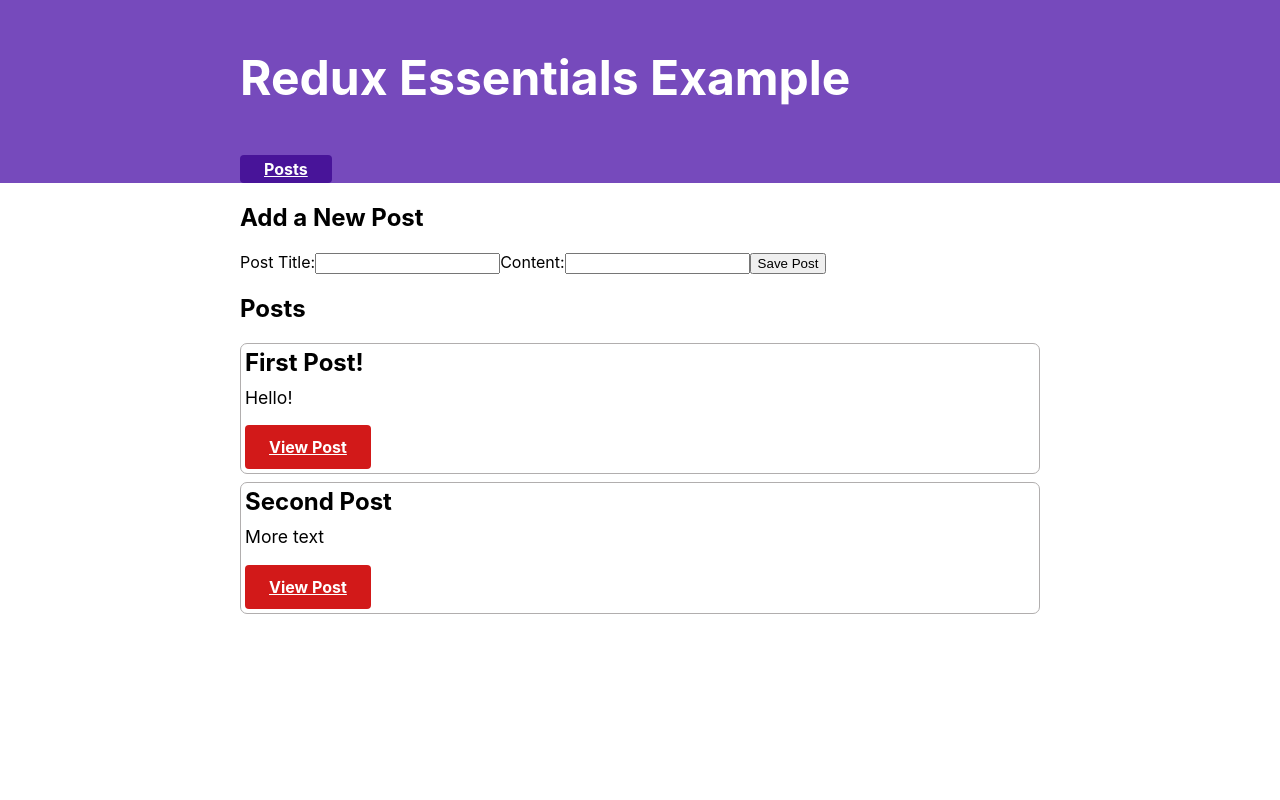
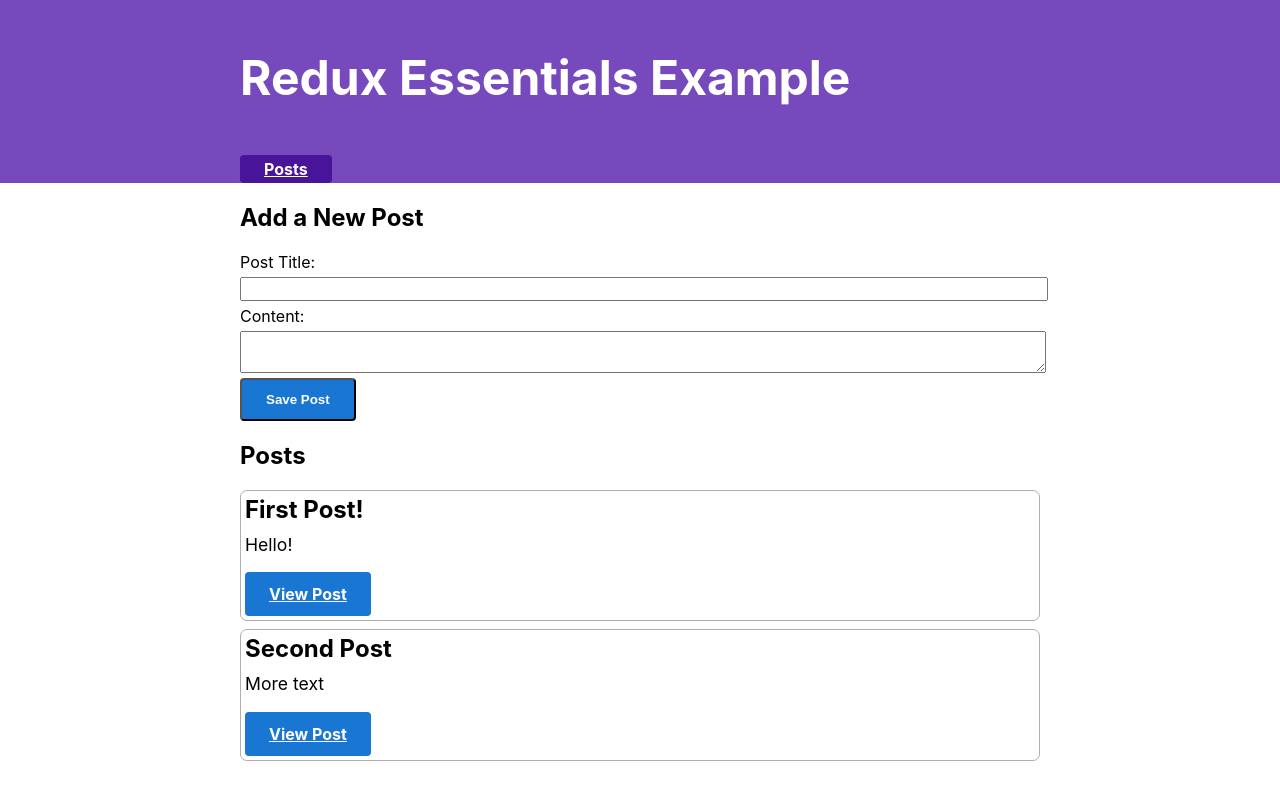
Before and after one commit to mortemors/redux-react-study, a React (Create React App) app: page / in a window 1280 px wide. Built offline with nearby package versions, Linux system fonts and the light colour scheme.

Commit message:
fix form css

```diff
--- a/src/features/posts/AddPostForm.js
+++ b/src/features/posts/AddPostForm.js
@@ -31,8 +31,7 @@ export const AddPostForm = () => {
           onChange={onTitleChanged}
         />
         <label htmlFor="postContent">Content:</label>
-        <input
-          type="text"
+        <textarea
           id="postContent"
           name="postContent"
           value={content}
--- a/src/features/posts/EditPostForm.js
+++ b/src/features/posts/EditPostForm.js
@@ -47,7 +47,11 @@ export const EditPostForm = () => {
           onChange={onContentChanged}
         />
       </form>
-      <button type="button" onClick={onSavePostClicked}>
+      <button
+        type="button"
+        onClick={onSavePostClicked}
+        className="button"
+      >
         Save Post
       </button>
     </section>
--- a/src/index.css
+++ b/src/index.css
@@ -105,6 +105,34 @@ section h1 {
   font-size: 3rem;
 }
 
+form label {
+  font-size: 1rem;
+  margin-bottom: 5px;
+  display: block;
+}
+
+form input {
+  font-size: 1rem;
+  margin-bottom: 5px;
+  display: block;
+  width: 100%;
+}
+
+form textarea {
+  font-size: 1rem;
+  margin-bottom: 5px;
+  display: block;
+  width: 100%;
+}
+
+form button {
+  display: inline-block;
+  background: #1976d2;
+  color: white;
+  border-radius: 4px;
+  font-weight: 700;
+  padding: 0.75rem 1.5rem;
+}
 /* Posts list */
 
 .post h2 {
@@ -137,12 +165,13 @@ p.post-content {
 
 .button {
   display: inline-block;
-  background: #d21919;
+  background: #1976d2;
   color: white;
   border-radius: 4px;
   font-weight: 700;
   padding: 0.75rem 1.5rem;
 }
+
 
 button:disabled,
 button:disabled:hover {
```
